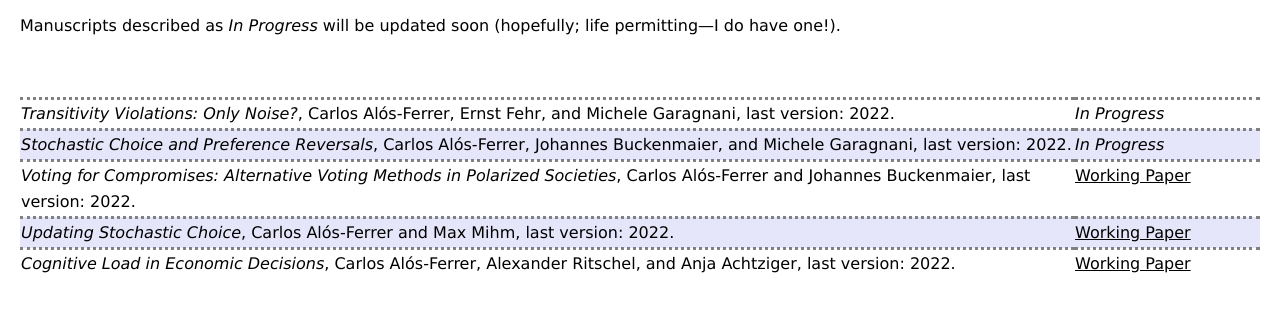
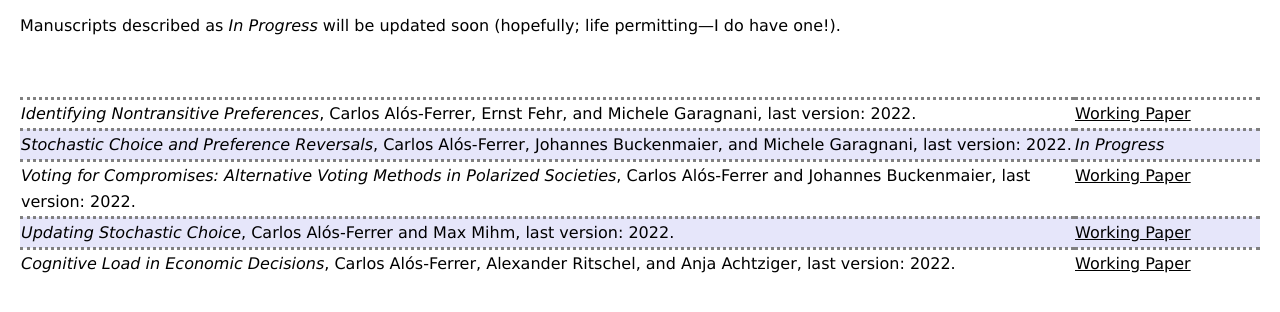
Before and after one commit to alosferrer/alosferrer.github.io, a plain HTML site: page WPsframe.html in a window 1280 px wide. Shown: the part 150-462 px from the top of the page. Drawn offline with Linux system fonts and the light colour scheme.

Commit message:
Added transitivity WP

```diff
--- a/WPsframe.html
+++ b/WPsframe.html
@@ -21,9 +21,9 @@
 <table class="papertable">
 	<tbody>
 		<tr>
-			<td width=85%><i>Transitivity Violations: Only Noise?</i>,
+			<td width=85%><i>Identifying Nontransitive Preferences</i>,
 			Carlos Al&oacute;s-Ferrer, Ernst Fehr, and Michele Garagnani, last version: 2022.
-			</td><td class="linkcell"><i>In Progress</i>
+			</td><td class="linkcell"><a href="https://www.zora.uzh.ch/id/eprint/219280/" target="_blank">Working Paper</a>
 			</td>
 		</tr>
 		<tr>
```
